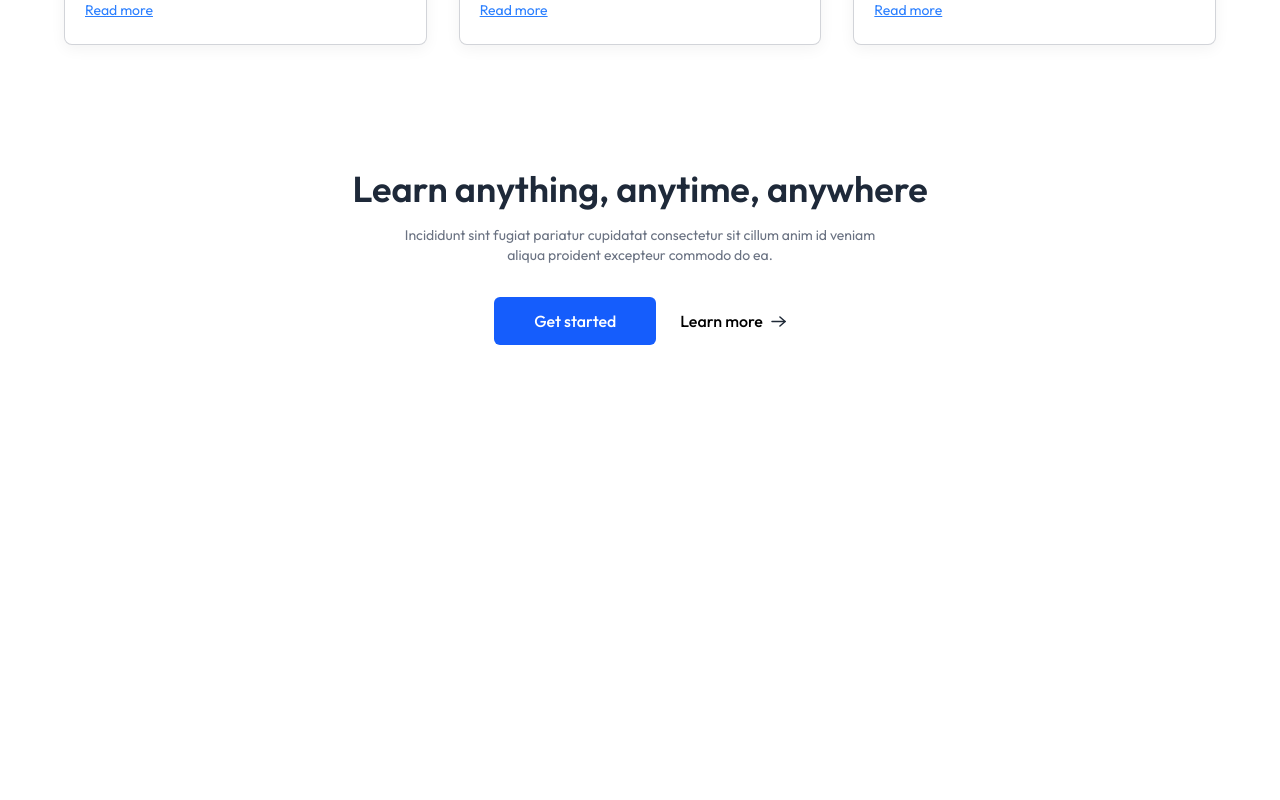
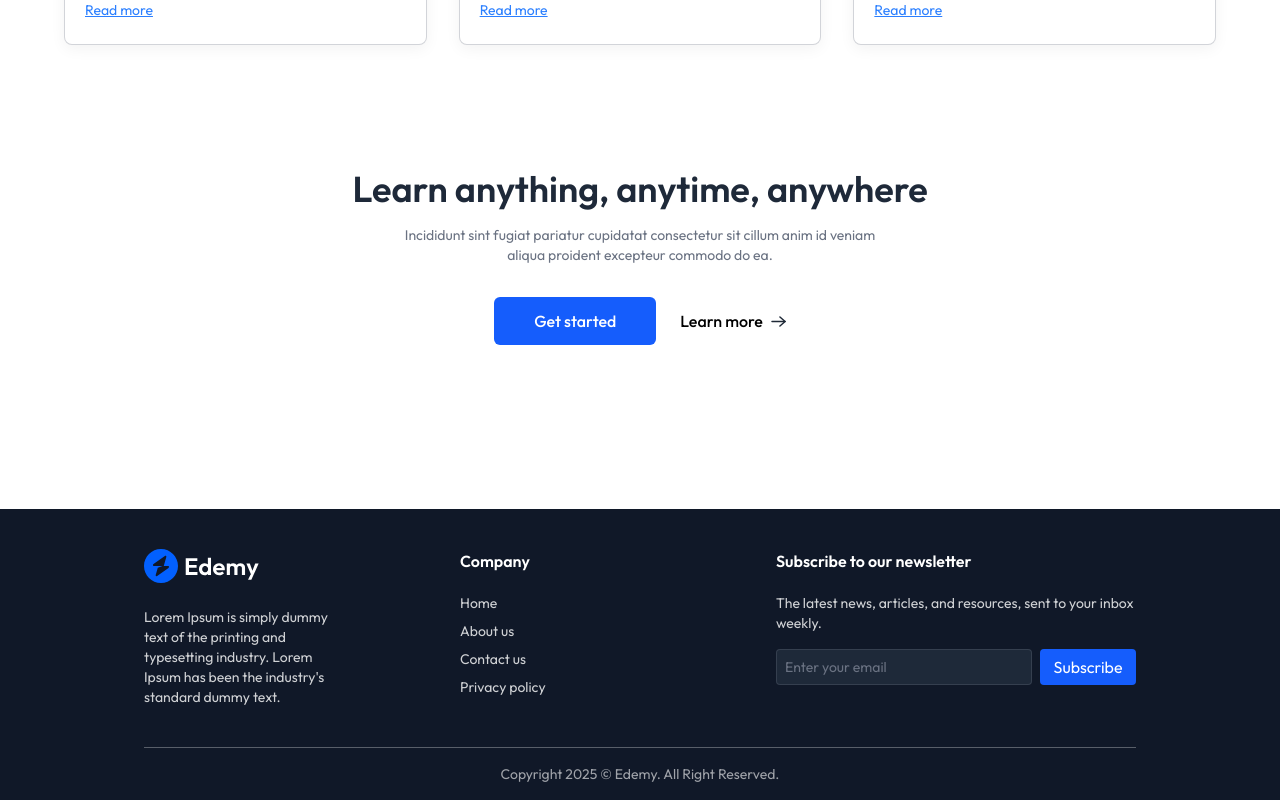
Before and after one commit to Buddhikamadumali/LMS_Website, a React (Vite) app in the folder client/: page / in a window 1280 px wide. Shown: the part 1793-2593 px from the top of the page. Before the commit the page ends 2234 px from the top, so only its background shows below. Built offline with nearby package versions, Linux system fonts and the light colour scheme; no server answers.

Commit message:
Completed the footer section

```diff
--- a/client/src/components/student/Footer.jsx
+++ b/client/src/components/student/Footer.jsx
@@ -1,8 +1,40 @@
 import React from 'react'
+import { assets } from '../../assets/assets'
 
 const Footer = () => {
   return (
-    <div>Footer</div>
+    <footer className='bg-gray-900 md:px-36 text-left w-full mt-10'>
+      <div className='flex flex-col md:flex-row items-start px-8
+      md:px-0 justify-center gap-10 md:gap-32 py-10 border-b border-white/30'>
+        <div className='flex flex-col md:items-start items-center w-full'>
+          <img src={assets.logo_dark} alt="logo" />
+          <p className='mt-6 text-center md:text-left text-sm text-white/80'>Lorem Ipsum is simply dummy text of the printing and typesetting industry.
+          Lorem Ipsum has been the industry's standard dummy text.</p>
+        </div>
+        <div className='flex flex-col md:items-start items-center w-full'>
+          <h2 className='font-semibold text-white mb-5'>Company</h2>
+          <ul className='flex md:flex-col w-full justify-between text-sm text-white/80 md:space-y-2'>
+            <li><a href="#">Home</a></li>
+            <li><a href="#">About us</a></li>
+            <li><a href="#">Contact us</a></li>
+            <li><a href="#">Privacy policy</a></li>
+          </ul>
+        </div>
+        <div className='hidden md:flex flex-col items-start w-full'>
+          <h2 className='font-semibold text-white mb-5'>Subscribe to our newsletter</h2>
+          <p className='text-sm text-white/80'>The latest news, articles, and resources,
+          sent to your inbox weekly.</p>
+          <div className='flex items-center gap-2 pt-4 '>
+            <input type="email" placeholder='Enter your email'
+            className='border border-gray-500/30 bg-gray-800 text-gray-500
+            placeholder-gray-500 outline-none w-64 h-9 rounded px-2 text-sm'/>
+            <button className='bg-blue-600 w-24 h-9 text-white rounded'>Subscribe</button>
+          </div>
+        </div>
+
+      </div>
+      <p className='py-4 text-center text-xs md:text-sm text-white/60'>Copyright 2025 © Edemy. All Right Reserved.</p>
+    </footer>
   )
 }
 
--- a/client/src/pages/student/Home.jsx
+++ b/client/src/pages/student/Home.jsx
@@ -4,6 +4,7 @@
 import CourseSection from '../../components/student/CourseSection'
 import TestimonialsSection from '../../components/student/TestimonialsSection'
 import CallToAction from '../../components/student/CallToAction'
+import Footer from '../../components/student/Footer'
 
 const Home = () => {
   return (
@@ -13,6 +14,7 @@
       <CourseSection />
       <TestimonialsSection/>
       <CallToAction />
+      <Footer />
     </div>
   )
 }
```
